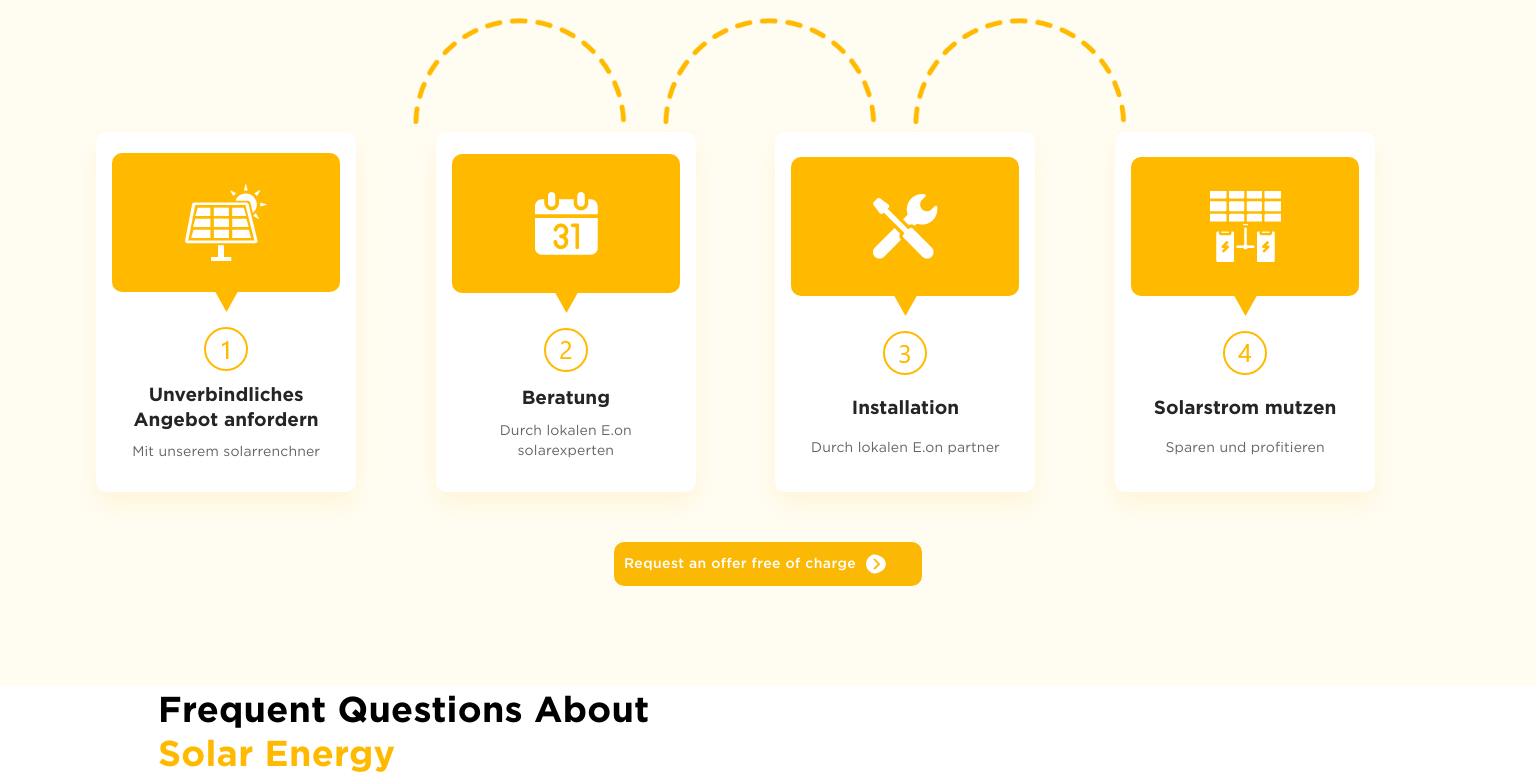
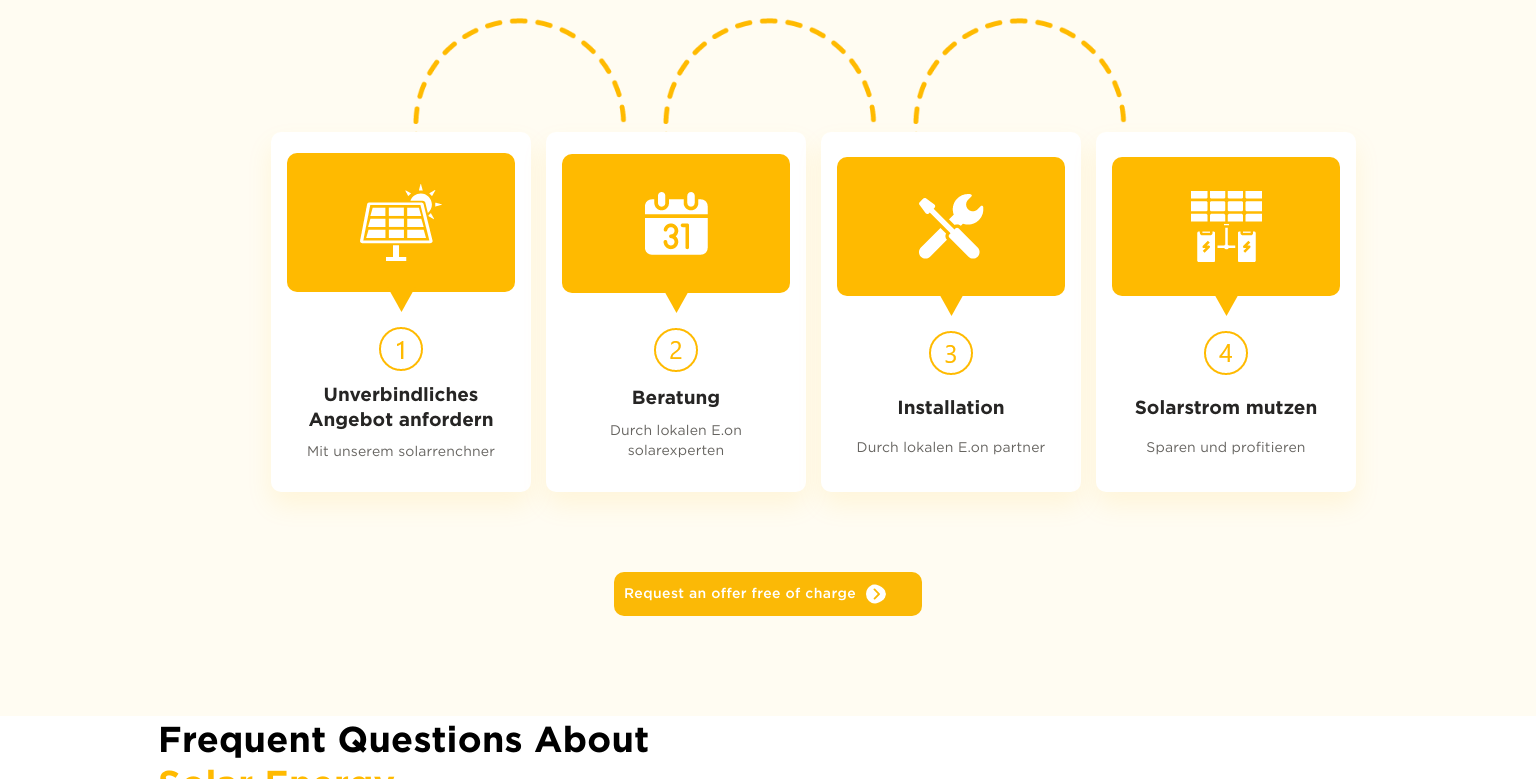
Before and after one commit to Nayeemr45/solar, a React (Create React App) app: page / in a window 1536 px wide. Shown: the part 2205-2984 px from the top of the page. Built offline with nearby package versions, Linux system fonts and the light colour scheme.

Commit message:
Update Section_4.css

```diff
--- a/src/Assets/Css/Section_4.css
+++ b/src/Assets/Css/Section_4.css
@@ -256,8 +256,8 @@
       width: 220px !important;
     }
     .sectoin-4-grid-3 {
-      display: grid !important;
-      grid-template-columns: 0.25fr 1fr 1fr 1fr 1fr 0.25fr;
+      /* display: grid !important;
+      grid-template-columns: 0.25fr 1fr 1fr 1fr 1fr 0.25fr; */
       grid-column-gap: 15px !important;
 
     }
```
